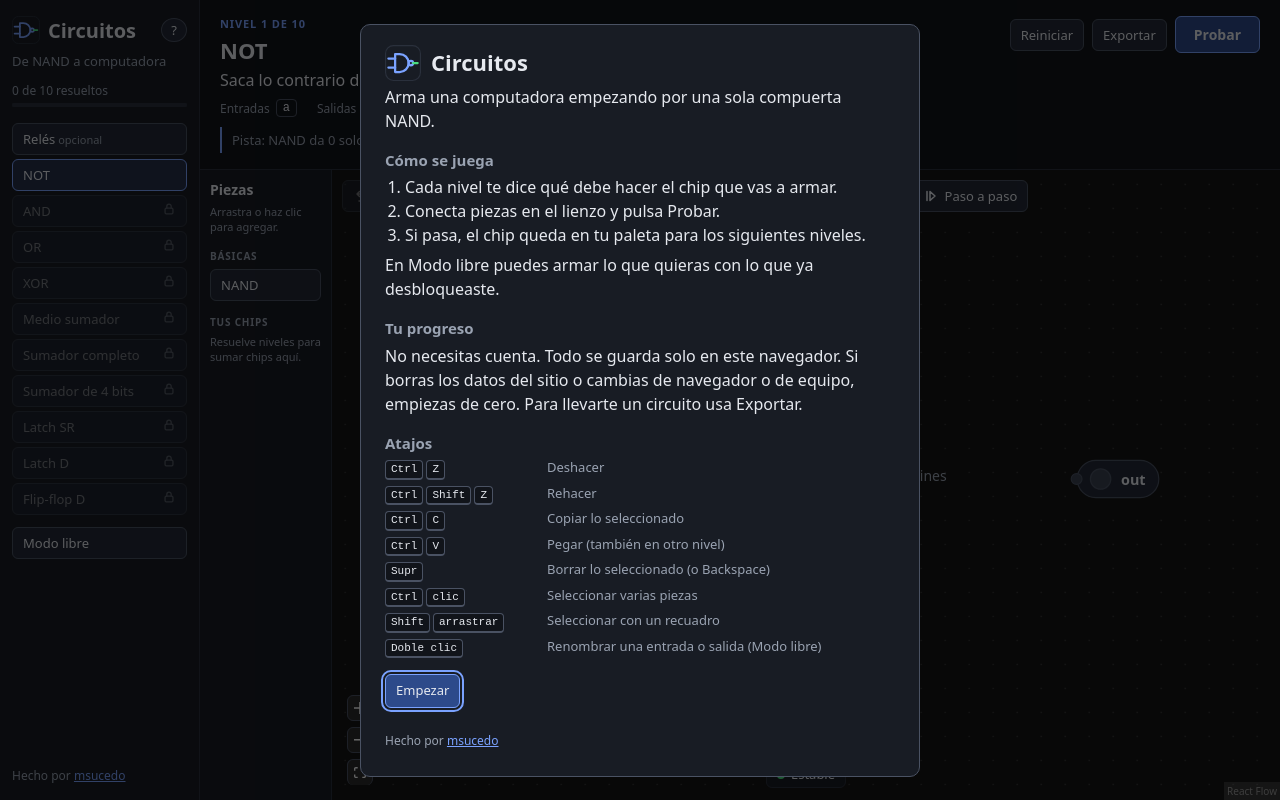
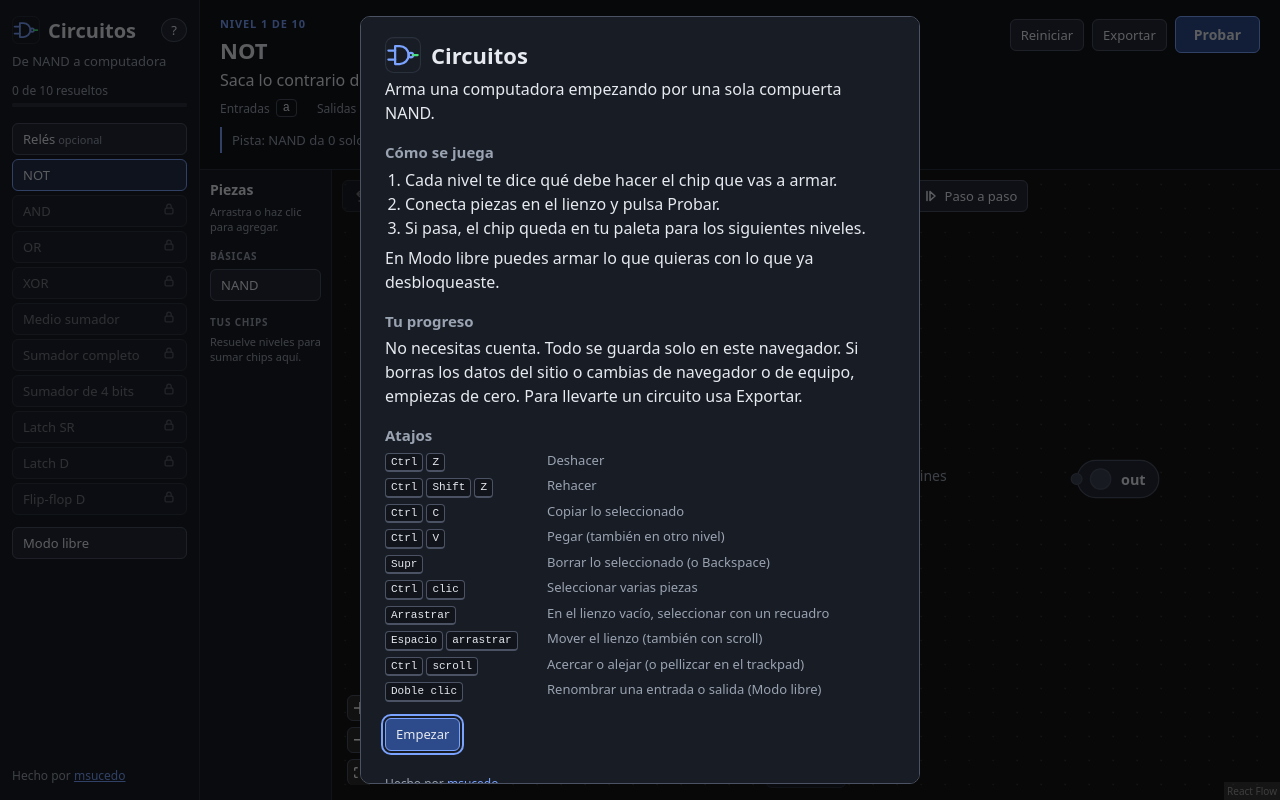
Before and after one commit to msucedo/Circuitos, a React (Vite) app: page / in a window 1280 px wide. Built offline with nearby package versions, Linux system fonts and the light colour scheme.

Commit message:
update how you move thru the flow area

```diff
--- a/src/Welcome.tsx
+++ b/src/Welcome.tsx
@@ -10,7 +10,9 @@ const SHORTCUTS: [keys: string[], action: string][] = [
   [[MOD, 'V'], 'Pegar (también en otro nivel)'],
   [['Supr'], 'Borrar lo seleccionado (o Backspace)'],
   [[MOD, 'clic'], 'Seleccionar varias piezas'],
-  [['Shift', 'arrastrar'], 'Seleccionar con un recuadro'],
+  [['Arrastrar'], 'En el lienzo vacío, seleccionar con un recuadro'],
+  [['Espacio', 'arrastrar'], 'Mover el lienzo (también con scroll)'],
+  [[MOD, 'scroll'], 'Acercar o alejar (o pellizcar en el trackpad)'],
   [['Doble clic'], 'Renombrar una entrada o salida (Modo libre)'],
 ]
 
--- a/src/editor/Editor.tsx
+++ b/src/editor/Editor.tsx
@@ -1,4 +1,14 @@
-import { Background, Controls, ReactFlow, ReactFlowProvider, addEdge, useEdgesState, useNodesState, useReactFlow } from '@xyflow/react'
+import {
+  Background,
+  Controls,
+  ReactFlow,
+  ReactFlowProvider,
+  SelectionMode,
+  addEdge,
+  useEdgesState,
+  useNodesState,
+  useReactFlow,
+} from '@xyflow/react'
 import type { Connection, Edge, EdgeTypes, NodeTypes, OnBeforeDelete, XYPosition } from '@xyflow/react'
 import '@xyflow/react/dist/style.css'
 import { useCallback, useEffect, useMemo, useRef, useState } from 'react'
@@ -22,6 +32,8 @@ const edgeTypes: EdgeTypes = { wire: WireEdge }
 const DRAG_TYPE = 'application/x-circuitos-kind'
 const CLOCK_MS = 500
 const WIDTHS = [1, 2, 4, 8, 16]
+/** On touch screens a one-finger drag keeps moving the canvas; box selection is for mouse and trackpad. */
+const TOUCH = typeof matchMedia === 'function' && matchMedia('(pointer: coarse)').matches
 
 /** Shared by every editor, so a selection can be pasted into another level or the sandbox. */
 let clipboard: Circuit | undefined
@@ -351,6 +363,12 @@ function Canvas({ initial, library, palette, locked, spec, renamePins = false, o
             onNodeDragStart={record}
             isValidConnection={(c) => canConnect(edges, c, nodes, library)}
             deleteKeyCode={['Backspace', 'Delete']}
+            // Like most apps: drag on empty space draws a selection box; the canvas pans with
+            // scroll, Space + drag or the middle/right button.
+            selectionOnDrag={!TOUCH}
+            panOnDrag={TOUCH ? true : [1, 2]}
+            panOnScroll={!TOUCH}
+            selectionMode={SelectionMode.Partial}
             colorMode="dark"
             fitView
             fitViewOptions={{ maxZoom: 1.2 }}
```
Also changed, not shown: 1 other file (tests, documents, lock files or other folders).
